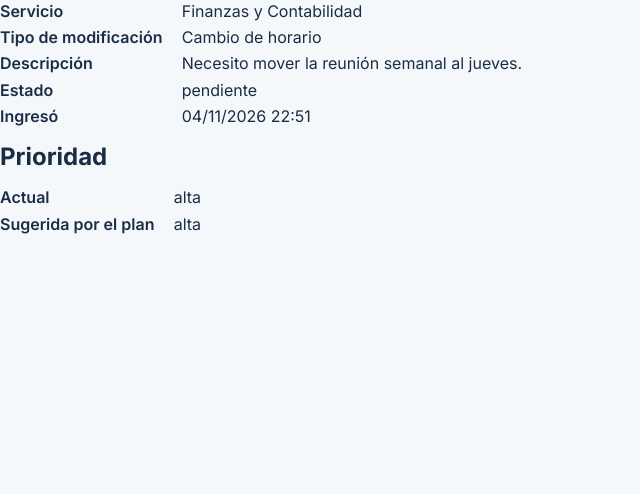
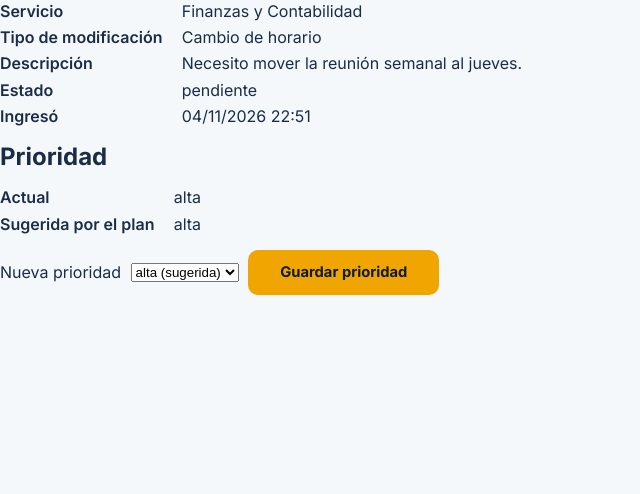
Before and after one commit to brianlautaro/TechSolutions-AyMS, a Flask app: page /admin/solicitudes/1 in a window 1280 px wide. Shown: the part 192-686 px from the top of the page, without its empty margins (0-640 px from the left). Run offline with Flask 3, Linux system fonts and the light colour scheme; a user stored in the database is signed in.

Commit message:
HU-12: cambiar prioridad

```diff
--- a/solicitudes/admin_routes.py
+++ b/solicitudes/admin_routes.py
@@ -73,3 +73,30 @@ def detalle(solicitud_id):
         solicitud=solicitud,
         prioridades=PRIORIDADES,
     )
+
+
+@solicitudes_admin_bp.route("/<int:solicitud_id>/prioridad", methods=["POST"])
+def cambiar_prioridad(solicitud_id):
+    solicitud = db.get_or_404(Solicitud, solicitud_id)
+    volver = redirect(url_for(".detalle", solicitud_id=solicitud.id))
+
+    if not solicitud.admite_cambio_prioridad:
+        flash("No se puede cambiar la prioridad de una solicitud finalizada o rechazada.", "error")
+        return volver
+
+    nueva = request.form.get("prioridad", "")
+    if nueva not in PRIORIDADES:
+        flash("Elegí una prioridad válida: alta, media o baja.", "error")
+        return volver
+
+    if nueva == solicitud.prioridad:
+        flash("La solicitud ya tenía esa prioridad.", "error")
+        return volver
+
+    solicitud.prioridad = nueva
+    solicitud.prioridad_modificada_por = current_user
+    solicitud.fecha_cambio_prioridad = datetime.utcnow()
+    db.session.commit()
+
+    flash(f"Prioridad actualizada a «{nueva}».", "success")
+    return volver
--- a/templates/admin/solicitud_detalle.html
+++ b/templates/admin/solicitud_detalle.html
@@ -59,7 +59,23 @@
         {% endif %}
     </dl>
 
-    <!-- Paso 3: acá va el formulario para cambiar la prioridad -->
+        {% if solicitud.admite_cambio_prioridad %}
+    <form class="form-prioridad" method="post"
+          action="{{ url_for('solicitudes_admin.cambiar_prioridad', solicitud_id=solicitud.id) }}"
+          onsubmit="return confirm('¿Confirmás el cambio de prioridad?');">
+        <label for="prioridad">Nueva prioridad</label>
+        <select id="prioridad" name="prioridad">
+            {% for p in prioridades %}
+            <option value="{{ p }}" {% if p == (solicitud.prioridad or sugerida) %}selected{% endif %}>
+                {{ p }}{% if p == sugerida %} (sugerida){% endif %}
+            </option>
+            {% endfor %}
+        </select>
+        <button type="submit" class="btn-primary">Guardar prioridad</button>
+    </form>
+    {% else %}
+    <p class="msg msg-error">La solicitud está {{ solicitud.estado }}: su prioridad ya no se puede modificar.</p>
+    {% endif %}
 </section>
 
 <style>
@@ -70,5 +86,6 @@
     .msg { padding: .7rem; border-radius: 8px; margin: 0; }
     .msg-error { background: #fde8e8; color: #9b1c1c; }
     .msg-success { background: #e6f6ea; color: #1e6b34; }
+    .form-prioridad { display: flex; gap: .6rem; align-items: center; flex-wrap: wrap; }
 </style>
 {% endblock %}
```
